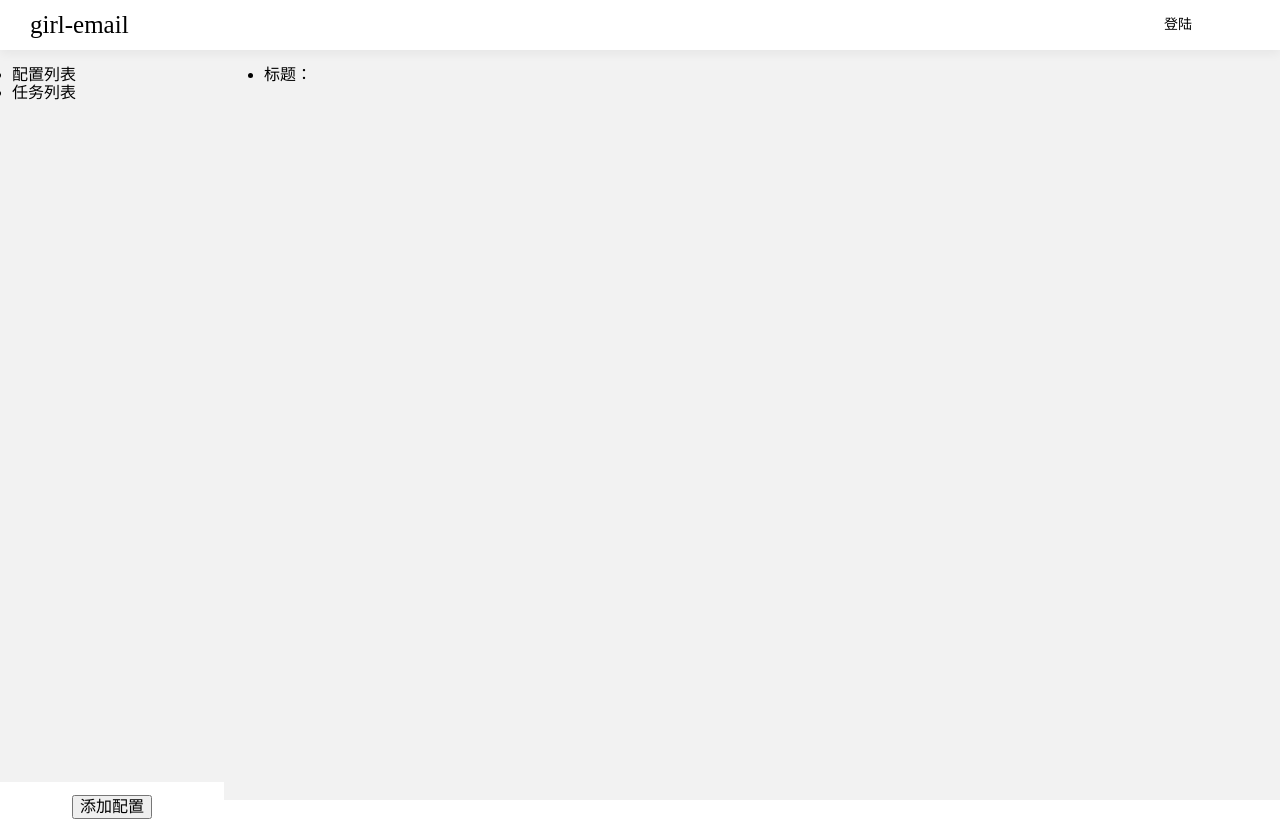
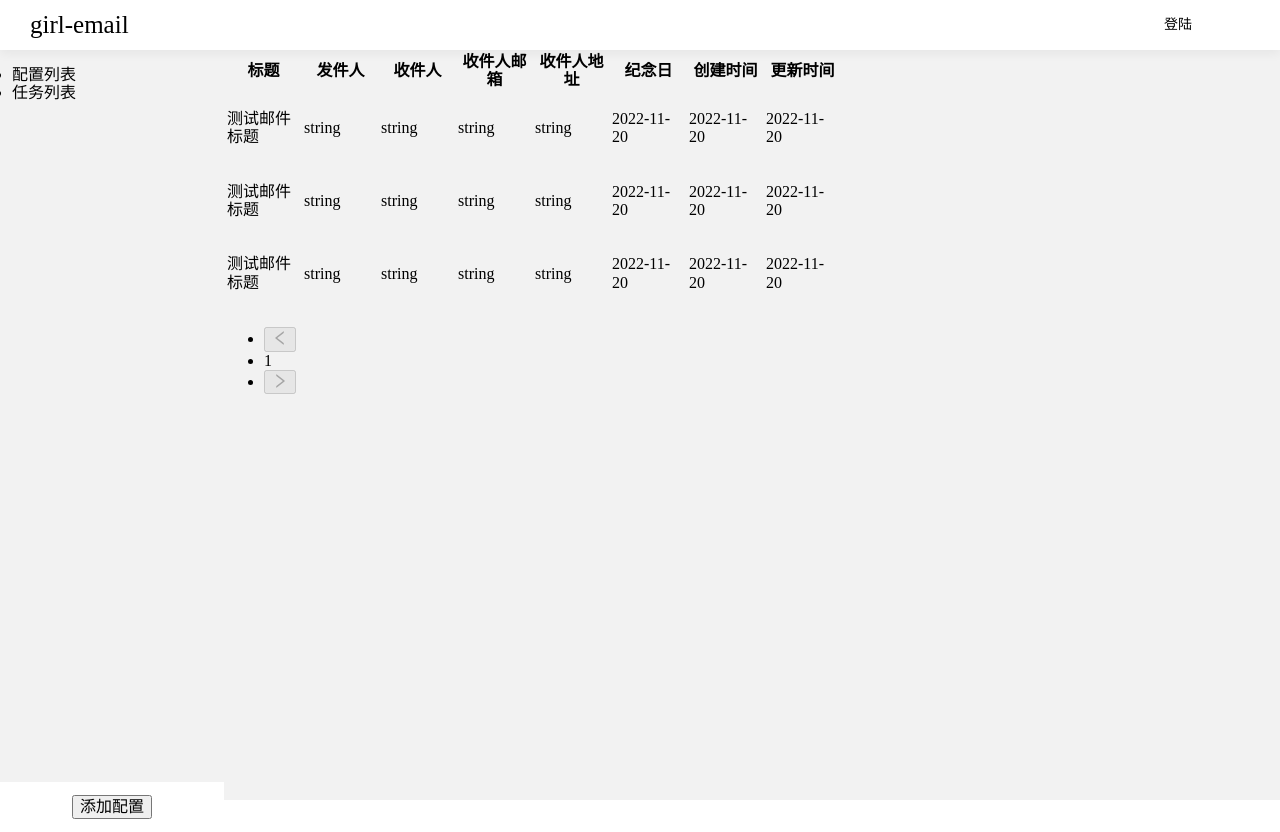
Before and after one commit to girl-email/girl-email-front, a React (Vite) app: page /layout/home in a window 1280 px wide. Built offline with nearby package versions, Linux system fonts and the light colour scheme.

Commit message:
chore: add task table

```diff
--- a/src/pages/home/index.tsx
+++ b/src/pages/home/index.tsx
@@ -1,20 +1,127 @@
-import React, {Fragment} from 'react';
+import React, { Fragment } from 'react';
+import { Table } from 'antd';
+import type { ColumnsType } from 'antd/es/table';
 import styles from './index.module.less';
+
+interface updateTaskConfig {
+    createTime: string;
+    updateTime: string;
+    email_subject: string;
+    startDay: string;
+    from_user: string;
+    from_email: string;
+    to_user: string;
+    to_email: string;
+    city: string;
+    id: number
+}
+
+const data: updateTaskConfig[] = [
+    {
+        createTime: '2022-11-20',
+        updateTime: '2022-11-20',
+        email_subject: '测试邮件标题',
+        startDay: '2022-11-20',
+        from_user: 'string',
+        from_email: 'string',
+        to_user: 'string',
+        to_email: 'string',
+        city: 'string',
+        id: 1
+    },
+    {
+        createTime: '2022-11-20',
+        updateTime: '2022-11-20',
+        email_subject: '测试邮件标题',
+        startDay: '2022-11-20',
+        from_user: 'string',
+        from_email: 'string',
+        to_user: 'string',
+        to_email: 'string',
+        city: 'string',
+        id: 2
+    },
+    {
+        createTime: '2022-11-20',
+        updateTime: '2022-11-20',
+        email_subject: '测试邮件标题',
+        startDay: '2022-11-20',
+        from_user: 'string',
+        from_email: 'string',
+        to_user: 'string',
+        to_email: 'string',
+        city: 'string',
+        id: 3
+    }
+];
+
+const columns: ColumnsType<updateTaskConfig> = [
+    {
+        title: '标题',
+        dataIndex: 'email_subject',
+        render: text => <p>{text}</p>,
+        width: 75,
+        ellipsis: true,
+    },
+    {
+        title: '发件人',
+        dataIndex: 'from_user',
+        render: text => <p>{text}</p>,
+        width: 75,
+        ellipsis: true,
+    },
+    {
+        title: '收件人',
+        dataIndex: 'to_user',
+        render: text => <p>{text}</p>,
+        width: 75,
+        ellipsis: true,
+    },
+    {
+        title: '收件人邮箱',
+        dataIndex: 'to_email',
+        render: text => <p>{text}</p>,
+        width: 75,
+        ellipsis: true,
+    },
+    {
+        title: '收件人地址',
+        dataIndex: 'city',
+        render: text => <p>{text}</p>,
+        width: 75,
+        ellipsis: true,
+    },
+    {
+        title: '纪念日',
+        dataIndex: 'startDay',
+        render: text => <p>{text}</p>,
+        width: 75,
+        ellipsis: true,
+    },
+    {
+        title: '创建时间',
+        dataIndex: 'createTime',
+        render: text => <p>{text}</p>,
+        width: 75,
+        ellipsis: true,
+    },
+    {
+        title: '更新时间',
+        dataIndex: 'updateTime',
+        render: text => <p>{text}</p>,
+        width: 75,
+        ellipsis: true,
+    },
+];
+
+const { Column } = Table;
 
 const Home = () => {
 
     const renderTaskCard = () => {
         return (
-            <Fragment>
-                <div className={styles.home_task_card}>
-                    <ul>
-                        <li>
-                            <span>标题：</span>
-                            <span></span>
-                        </li>
-                    </ul>
-                </div>
-            </Fragment>
+            <Table columns={columns} dataSource={data} rowKey={record => record.id}>
+            </Table>
         );
     };
 
```
